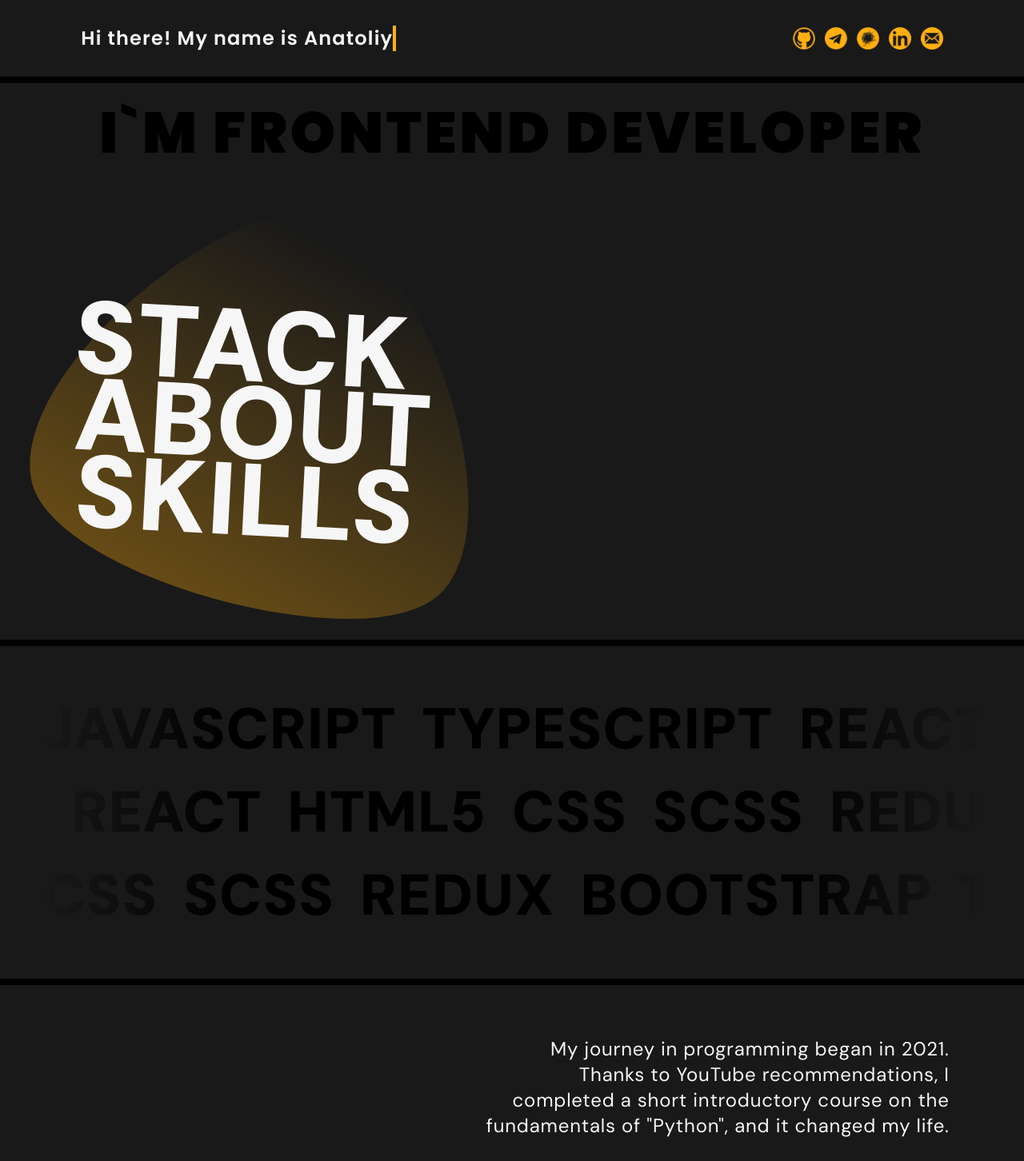
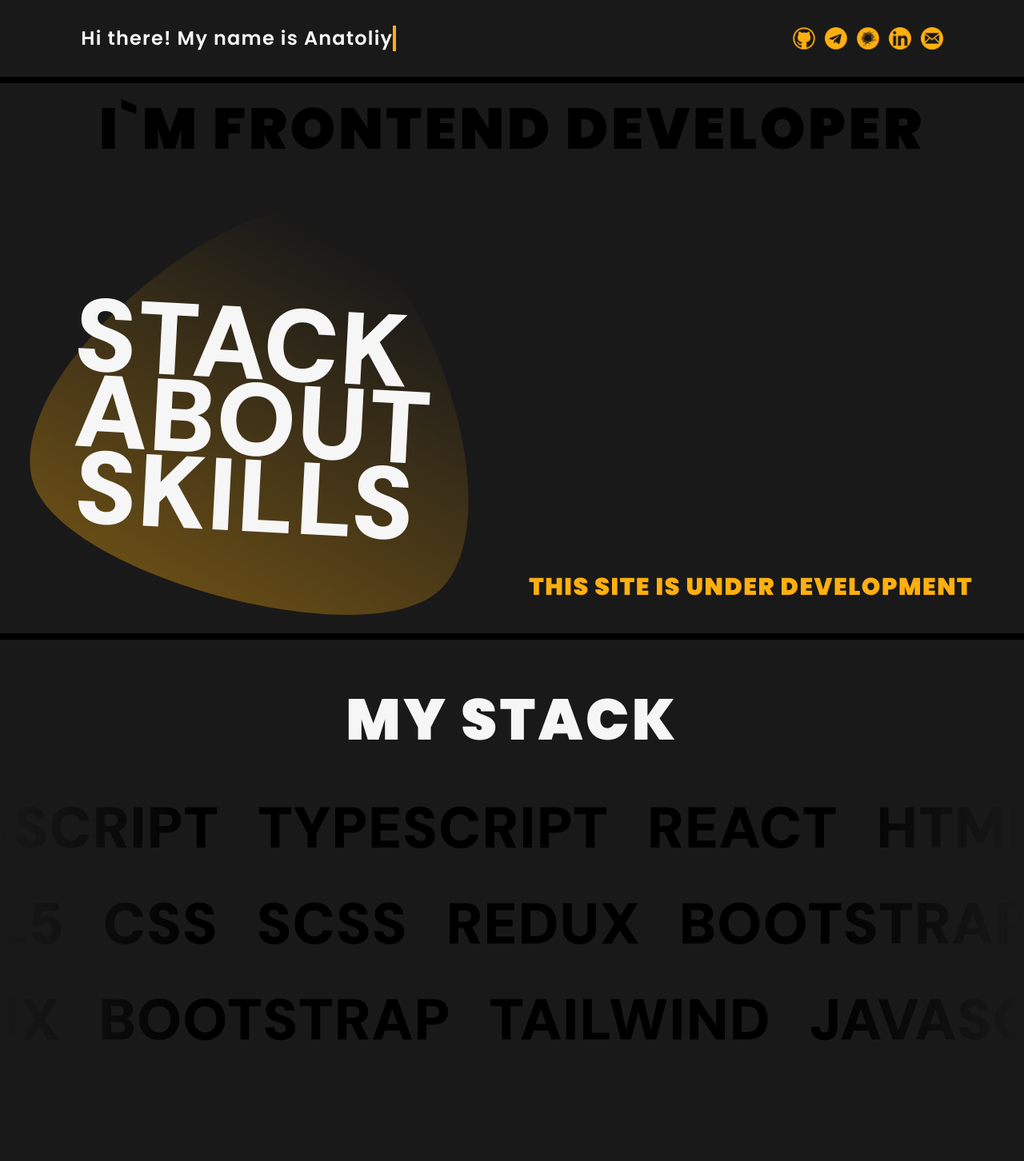
Before and after one commit to MiggRabbid/miggrabbid-com, a React (Create React App) app: page / in a window 1280 px wide. Shown: the top 1452 px of the page at 80% size. Built offline with nearby package versions, Linux system fonts and the light colour scheme.

Commit message:
DEV: Made an infinite scroll stack

```diff
--- a/src/App.module.scss
+++ b/src/App.module.scss
@@ -1,6 +1,7 @@
 .app {
     @apply
     box-border
+    p-0
     m-0
     w-full
     h-max
--- a/src/components/Sections/Stack.jsx
+++ b/src/components/Sections/Stack.jsx
@@ -3,22 +3,41 @@ import styles from './Stack.module.scss';
 
 const stack = ['JavaScript', 'TypeScript', 'React', 'HTML5', 'CSS', 'SCSS', 'Redux', 'Bootstrap', 'Tailwind'];
 
+const getStack = (index) => {
+  if (index === 'second') {
+    console.log('second -', [...stack.slice(3), ...stack.slice(0, 3)]);
+    return [...stack.slice(3), ...stack.slice(0, 3)];
+  }
+  if (index === 'third') {
+    console.log('third -', [...stack.slice(6), ...stack.slice(0, 6)]);
+    return [...stack.slice(6), ...stack.slice(0, 6)];
+  }
+  console.log('first -', stack);
+  return stack;
+};
+
 const Stack = () => {
-  const li = stack.map((item) => (<li key={item}>{item}</li>));
+  const liFirst = getStack('first').map((item) => (<li key={item}>{item}</li>));
+  const liSecond = getStack('second').map((item) => (<li key={item}>{item}</li>));
+  const liThird = getStack('third').map((item) => (<li key={item}>{item}</li>));
 
   return (
     <section className={styles.container}>
+      <div className={styles.title}>
+        <h2>My stack</h2>
+      </div>
       <div className={styles.stack}>
         <div className={styles.stack__scroll}>
-          <ul className={styles.main}>
-            {li}
-          </ul>
-          <ul className={styles.main}>
-            {li}
-          </ul>
-          <ul className={styles.main}>
-            {li}
-          </ul>
+          <ul className={styles.scroll__first}>{liFirst}</ul>
+          <ul className={styles.scroll__first}>{liFirst}</ul>
+        </div>
+        <div className={styles.stack__scroll}>
+          <ul className={styles.scroll__second}>{liSecond}</ul>
+          <ul className={styles.scroll__second}>{liSecond}</ul>
+        </div>
+        <div className={styles.stack__scroll}>
+          <ul className={styles.scroll__third}>{liThird}</ul>
+          <ul className={styles.scroll__third}>{liThird}</ul>
         </div>
       </div>
     </section>
--- a/src/components/Sections/Stack.module.scss
+++ b/src/components/Sections/Stack.module.scss
@@ -1,65 +1,56 @@
 @import '../../styles/mixins.scss';
 
 .container {
+  height: calc(100vmin - 6rem - 1rem);
+
   @apply
   py-16
   bg-myTheme-primary
-  text-myTheme-dark
+  text-myTheme-light
   w-full
   flex
   flex-col
-  justify-center
   items-center
   gap-4
   mt-2;
 
+  .title {
+    @apply
+    mb-12;
+
+    h2 {
+      @include section-title();
+      @apply
+      text-myTheme-light
+    }
+  }
+
   .stack {
     @include shadow();
     @apply
-    w-11/12
+    w-full
     max-w-screen-2xl
     flex
+    flex-col
+    gap-12
     overflow-hidden
-    gap-4;
+    mb-12;
 
     .stack__scroll{
       @apply
-      relative
       w-max
       flex
-      flex-col
-      justify-start
-      overflow-hidden
-      gap-6;
-
-      ul:nth-child(1) {
-        @apply
-        relative
-        left-0;
-      }
-
-      ul:nth-child(2) {
-        @apply
-        relative
-        left-1/2
-        -translate-x-1/2;
-      }
-
-      ul:nth-child(3) {
-        @apply
-        relative
-        right-0
-        -translate-x-1/2;
-      }
+      justify-start;
 
       ul {
+        @include horizontal-scroll();
         @apply
+        text-myTheme-dark
         w-max
         h-max
         flex
-        flex-row
-        gap-8
-        py-1;
+        gap-12
+        px-4;
 
         li {
           @include return-anim-duration-1000();
--- a/src/components/Title/Title.jsx
+++ b/src/components/Title/Title.jsx
@@ -27,6 +27,8 @@ const Title = () => (
         </nav>
       </div>
     </div>
+
+    <div className={styles.dev}>THIS SITE IS UNDER DEVELOPMENT</div>
   </div>
 );
 
--- a/src/components/Title/Title.module.scss
+++ b/src/components/Title/Title.module.scss
@@ -1,11 +1,12 @@
 @import '../../styles/mixins.scss';
 
 .container {
-  height: calc(100vmin - 6rem - 0.5rem);
+  height: calc(100vmin - 6rem - 1rem);
 
   @apply
   bg-myTheme-primary
   text-myTheme-light
+  relative
   flex
   justify-center
   w-full
@@ -31,16 +32,7 @@
       items-center;
 
       h1 {
-        @apply
-        h-fit
-        mt-2
-        mx-0
-        text-7xl
-        tracking-wider
-        font-myTitleFont
-        font-black
-        text-myTheme-dark
-        cursor-default;
+        @include section-title();
       }
     }
 
@@ -108,4 +100,23 @@
       }
     }
   }
+
+  .dev {
+    @apply
+    absolute
+    bottom-10
+    right-16
+    w-full
+    h-full
+    flex
+    justify-end
+    items-end
+    text-3xl
+    uppercase
+    tracking-wider
+    font-myTitleFont
+    font-black
+    cursor-default
+    text-myTheme-accent
+  }
 }
--- a/src/styles/mixins.scss
+++ b/src/styles/mixins.scss
@@ -1,3 +1,5 @@
+@use 'sass:math';
+
 @mixin anim-duration-1000() {
   transition: theme('transitionProperty.DEFAULT');
   transition-duration: theme('transitionDuration.700');
@@ -37,29 +39,27 @@
 }
 
 @mixin shadow() {
-  -webkit-mask-image: linear-gradient(90deg, transparent, #fff 20%, #fff 80%, transparent);
+  -webkit-mask-image: linear-gradient(90deg, transparent, #181818 20%, #181818 80%, transparent);
 }
 
-@mixin horizontal-scroll-main() {
-  animation: scroll 10s linear infinite;
+@mixin horizontal-scroll() {
+  animation: scroll 100s linear infinite;
   @keyframes scroll {
-    0% {
-      transform: translateX(0%);
-    }
-    100% {
-      transform: translate3d(-200%, 0, 0);
-    }
+    0% { transform: translateX(0%) }
+    100% { transform: translate3d(-100%, 0, 0) }
   }
 }
 
-@mixin horizontal-scroll-after() {
-  animation: scroll 10s linear infinite;
-  @keyframes scroll {
-    0% {
-      transform: translateX(100%);
-    }
-    100% {
-      transform: translate3d(-100%, 0, 0);
-    }
-  }
+@mixin section-title() {
+  @apply
+  w-full
+  h-fit
+  text-center
+  text-7xl
+  uppercase
+  tracking-wider
+  font-myTitleFont
+  font-black
+  text-myTheme-dark
+  cursor-default;
 }
```
